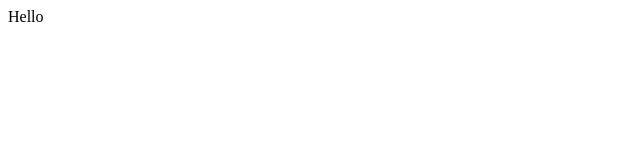
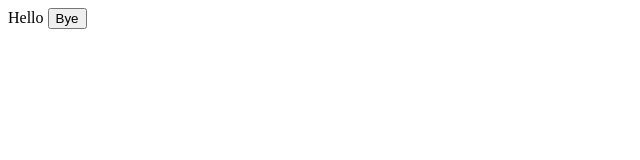
Before and after one commit to roshan-bhusal/demo, a plain HTML site: page localrepo/index.html in a window 1280 px wide. Shown: the full height of the page, 0-640 px from the left. Drawn offline with Linux system fonts and the light colour scheme.

Commit message:
bye button added

```diff
--- a/localrepo/index.html
+++ b/localrepo/index.html
@@ -7,5 +7,6 @@
 </head>
 <body>
     Hello
+    <button>Bye</button>
 </body>
 </html>
```
